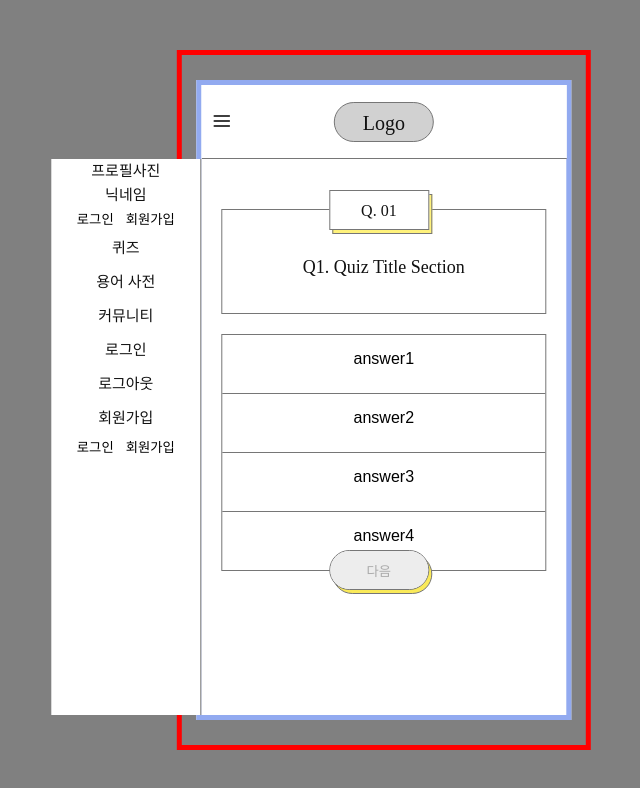
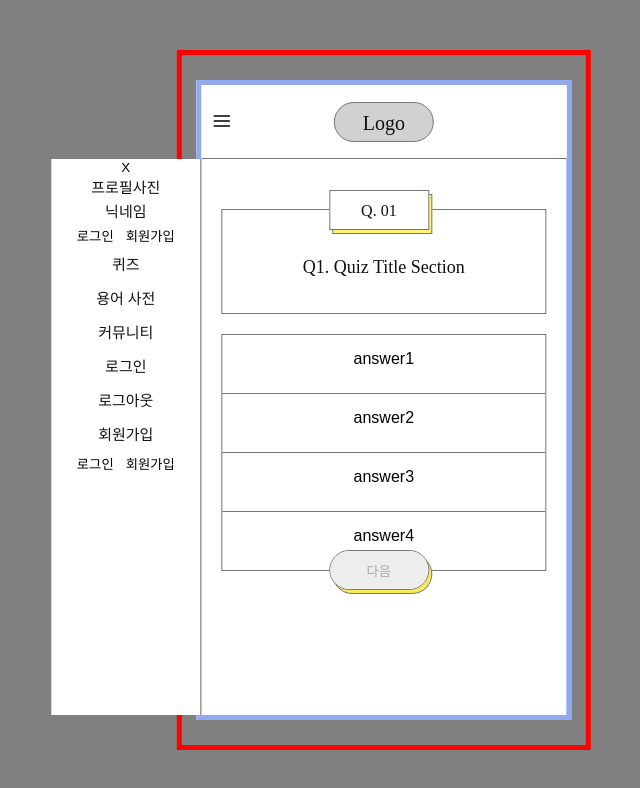
Before and after one commit to zubetcha/Final-project, a React (Create React App) app: page /quiz/1 in a window 1280 px wide. Shown: the top 788 px of the page, without its empty margins (546-1186 px from the left). Built offline with nearby package versions, Linux system fonts and the light colour scheme; no server answers.

Commit message:
[Feat]수정 퀴즈 문제 답 선택 로직 수정

```diff
--- a/src/components/QuizPaper.js
+++ b/src/components/QuizPaper.js
@@ -245,7 +245,7 @@ const QuizBox = styled.div`
     transition-duration: 0.5s;
     &:active {
       margin-left: 1%;
-      margin-top: 4px;
+      margin-top: 10px;
     }
   }
 
@@ -260,11 +260,11 @@ const QuizBox = styled.div`
     height: 100%;
     padding: 0;
     border-radius: 20px;
-    transition-duration: 0.5s;
+    /* transition-duration: 0.5s;
     &:active {
       margin-left: 1%;
       margin-top: 4px;
-    }
+    } */
 
     :disabled {
       background-color: #ededed;
--- a/src/components/Sidebar.js
+++ b/src/components/Sidebar.js
@@ -17,6 +17,7 @@ const Sidebar = ({ showSidebar }) => {
   return (
     <>
       <Wrapper className={`${showSidebar ? 'open' : ''}`}>
+        <button>X</button>
         <div>프로필사진</div>
         <p>닉네임</p>
         <div>
```
